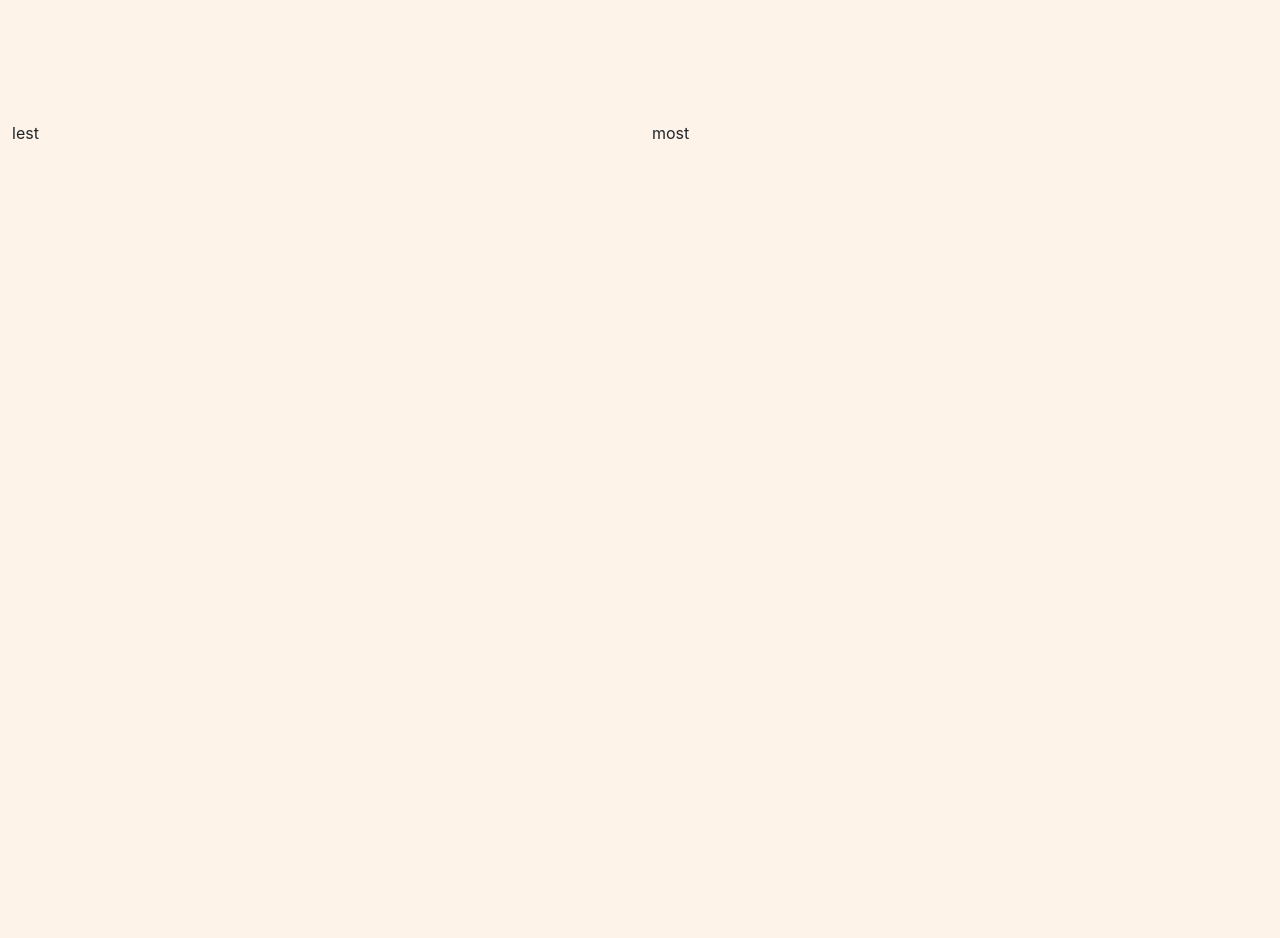
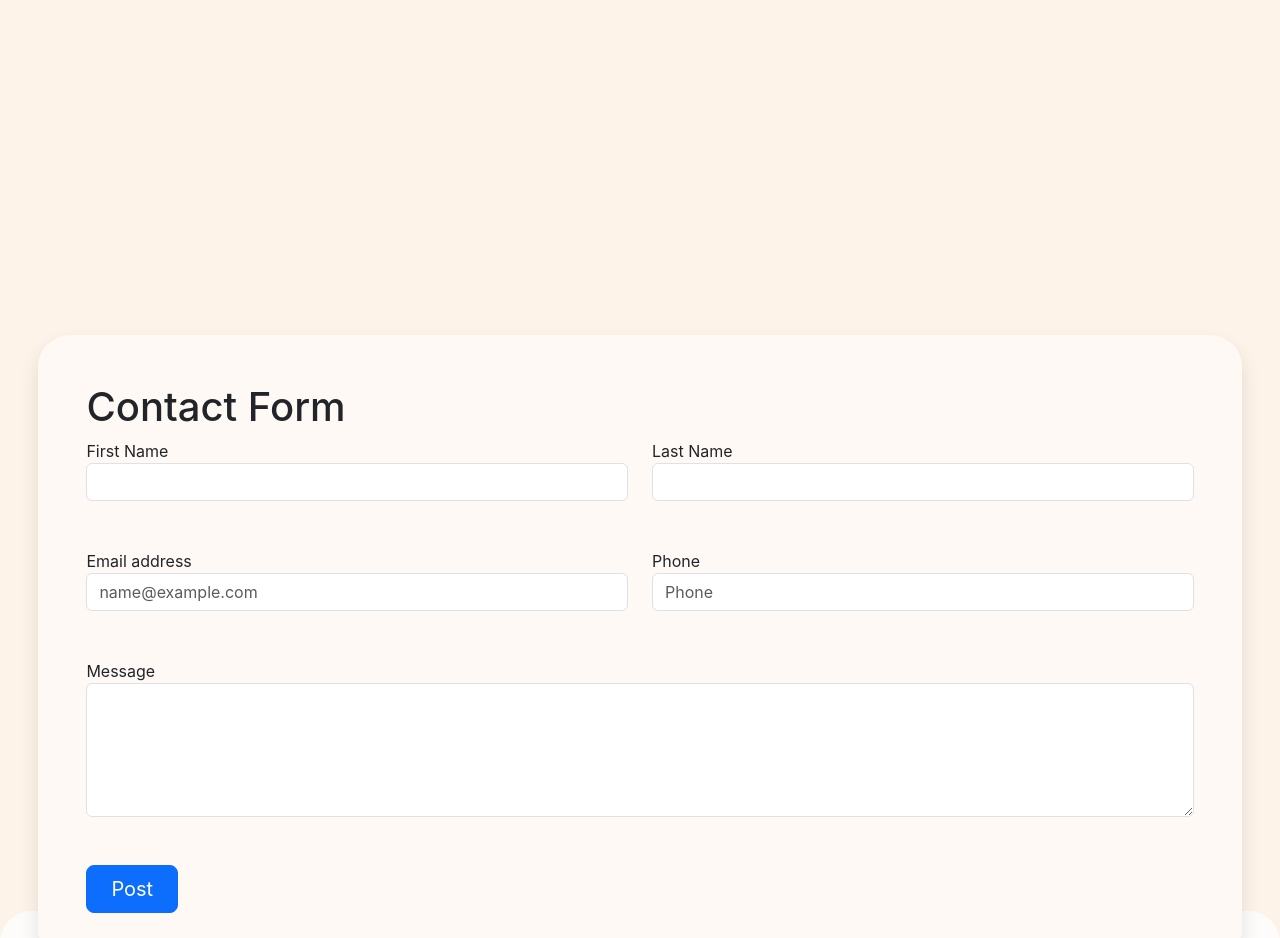
Before and after one commit to priteshsarva/jhummar, a React (Create React App) app: page / in a window 1280 px wide. Shown: the part 1440-2378 px from the top of the page. Built offline with nearby package versions, Linux system fonts and the light colour scheme.

Commit message:
06-09-24

```diff
--- a/src/App.js
+++ b/src/App.js
@@ -16,7 +16,7 @@ function App() {
       <HeroSlider />
       <AboutUs />
       <ActionButton />
-      <div className="height"></div>
+      {/* <div className="height"></div> */}
       <Footer />
     </>
   );
--- a/src/components/aboutus/AboutUs.css
+++ b/src/components/aboutus/AboutUs.css
@@ -31,3 +31,21 @@
     text-transform: capitalize;
     border: 2px solid #ca9748;
 }
+.chandelier4{
+    mix-blend-mode: multiply;
+    height: 130%;
+    object-fit: contain;
+}
+
+
+
+.aboutUs-content p{
+    color: #ca9748;
+}
+
+@media (max-width: 767.98px) {
+    .chandelier4{
+        width: 80%;
+        height: 100%;
+    }
+ }
--- a/src/components/aboutus/AboutUs.js
+++ b/src/components/aboutus/AboutUs.js
@@ -3,6 +3,7 @@ import './AboutUs.css'
 import { Parallax } from 'react-scroll-parallax';
 // import bg from './assets/svg/Background.svg'
 import flowerDesign from '../../assets/PNGs/flowerDesign.png'
+import chandelier4 from '../../assets/images/chandelier-4.png'
 
 
 
@@ -10,7 +11,7 @@ const AboutUs = () => {
 
   return (
     <>
-      <Parallax speed={50} style={{ zIndex: "1", position: 'relative' }} id='aboutUs'>
+      <Parallax speed={50} style={{ zIndex: "1", position: 'relative' }} id='aboutUs' >
         {/* <img src={bg} alt="" sizes="" srcset="" className='backgroundimages' /> */}
         <Parallax opacity={[0, 1]} startScroll={0} endScroll={600}>
           <div className="backgroundimages d-flex align-items-center flex-column mb-3" >
@@ -25,10 +26,22 @@ const AboutUs = () => {
 
 
 
-        <div className="container-fluid row justify-content-center" style={{paddingLeft: '0px',paddingRight: '0px',marginLeft: '0px',marginRight: '0px'}}>
+        <div className="container-fluid row justify-content-center" style={{ paddingLeft: '0px', paddingRight: '0px', marginLeft: '0px', marginRight: '0px' }}>
 
-          <div className="col-6"> lest</div>
-          <div className="col-6">most</div>
+          <div className="col-12 col-md-6 d-flex justify-content-center">
+            <Parallax translateX={[-30, 0]} opacity={[0, 1]} startScroll={700} endScroll={800} className="col-12 col-md-6 d-flex justify-content-center">
+              <img src={chandelier4} alt="" className='chandelier4' />
+            </Parallax>
+          </div>
+          <div className="col-12 col-md-6 d-flex align-items-center">
+            <Parallax className="aboutUs-content mx-5" opacity={[0, 1]} startScroll={700} endScroll={800} >
+              <h3>Titile</h3>
+              <h3>long title</h3>
+              <p className='mt-3'>Lorem ipsum dolor sit amet consectetur, adipisicing elit. Enim ab velit, provident veniam officia amet aspernatur voluptas aliquid. Impedit temporibus rem labore explicabo consequatur! Mollitia culpa quis veniam? Minus, optio?</p>
+              <p className='mt-3'>Lorem ipsum dolor sit amet consectetur adipisicing elit. Aspernatur maxime tenetur magni nostrum commodi doloribus enim nisi accusantium, vel sapiente fugit incidunt placeat possimus nihil iusto impedit, labore libero culpa!</p>
+              <p className='mt-3'>Lorem ipsum dolor sit amet consectetur adipisicing elit. Illum molestias voluptas voluptates, temporibus eum, ad pariatur laborum iure, explicabo vel culpa rerum dolore reprehenderit aliquam excepturi atque? Perferendis, soluta at.</p>
+            </Parallax>
+          </div>
 
         </div>
 
```
Also changed, not shown: src/assets/images/chandelier-4.png, 1 other file (tests, documents, lock files or other folders).
